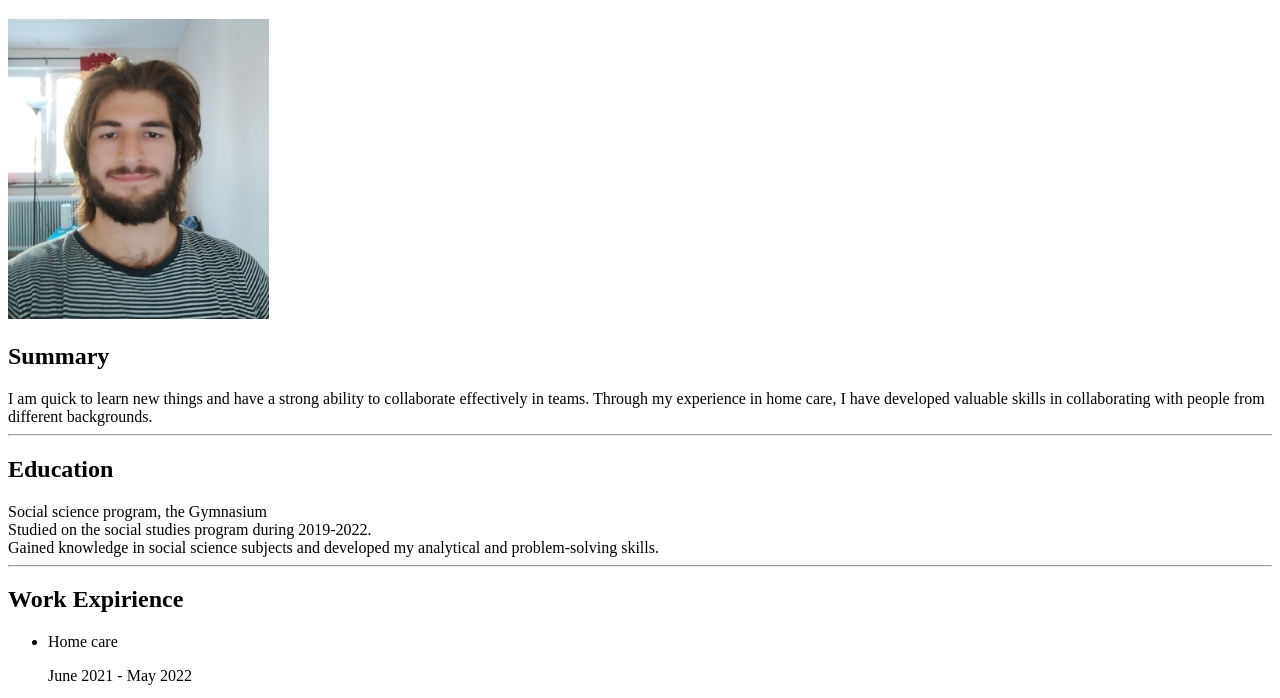
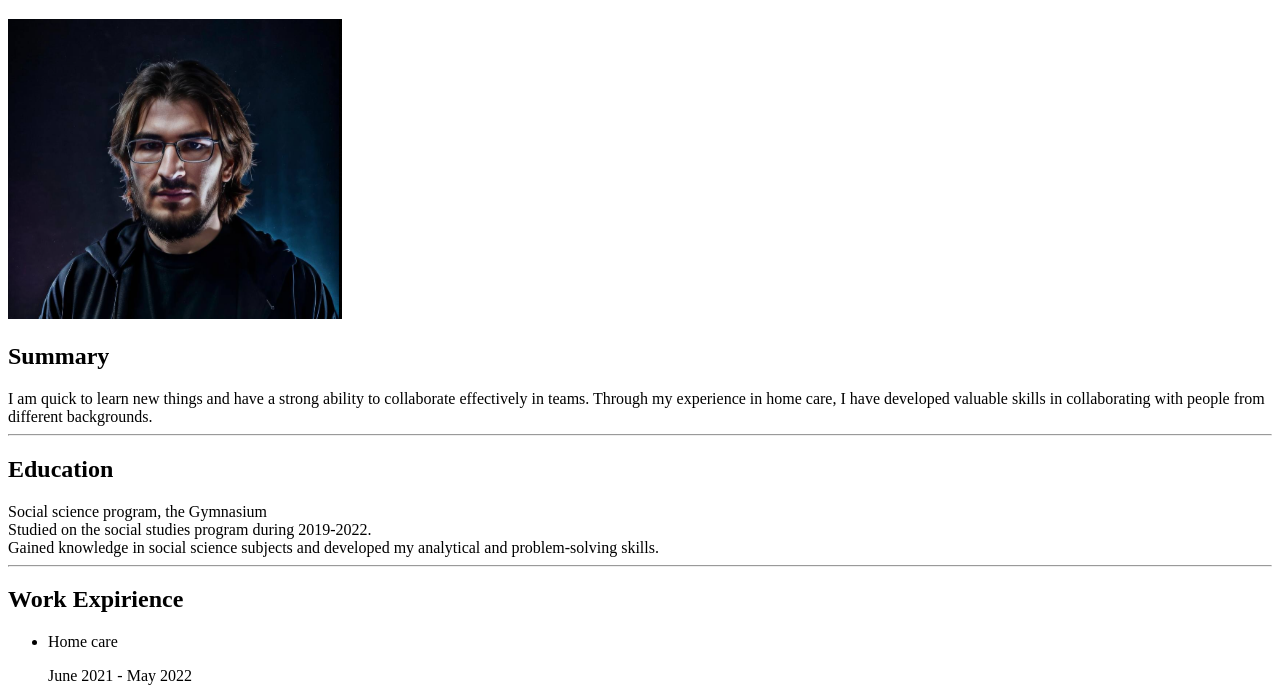
Before and after one commit to Zhanti28/My-Resume, a plain HTML site: page index.html in a window 1280 px wide. Shown: the part 61-759 px from the top of the page. Drawn offline with Linux system fonts and the light colour scheme.

Commit message:
Update index.html

```diff
--- a/index.html
+++ b/index.html
@@ -7,7 +7,7 @@
 </head>
 <body>
   <h1>Zhanti Stas</h1>
-  <img src="./images/Screenshot 2023-08-21 125646.png" height="300" alt="Picture of me" />
+  <img src="./images/Screenshot 2023-08-21 142721.png" height="300" alt="Picture of me" />
   <h2>Summary</h2>
   I am quick to learn new things and have a strong ability to collaborate effectively in teams. Through my experience in home care, I have developed valuable skills in collaborating with people from different backgrounds.
   <hr/>
```
